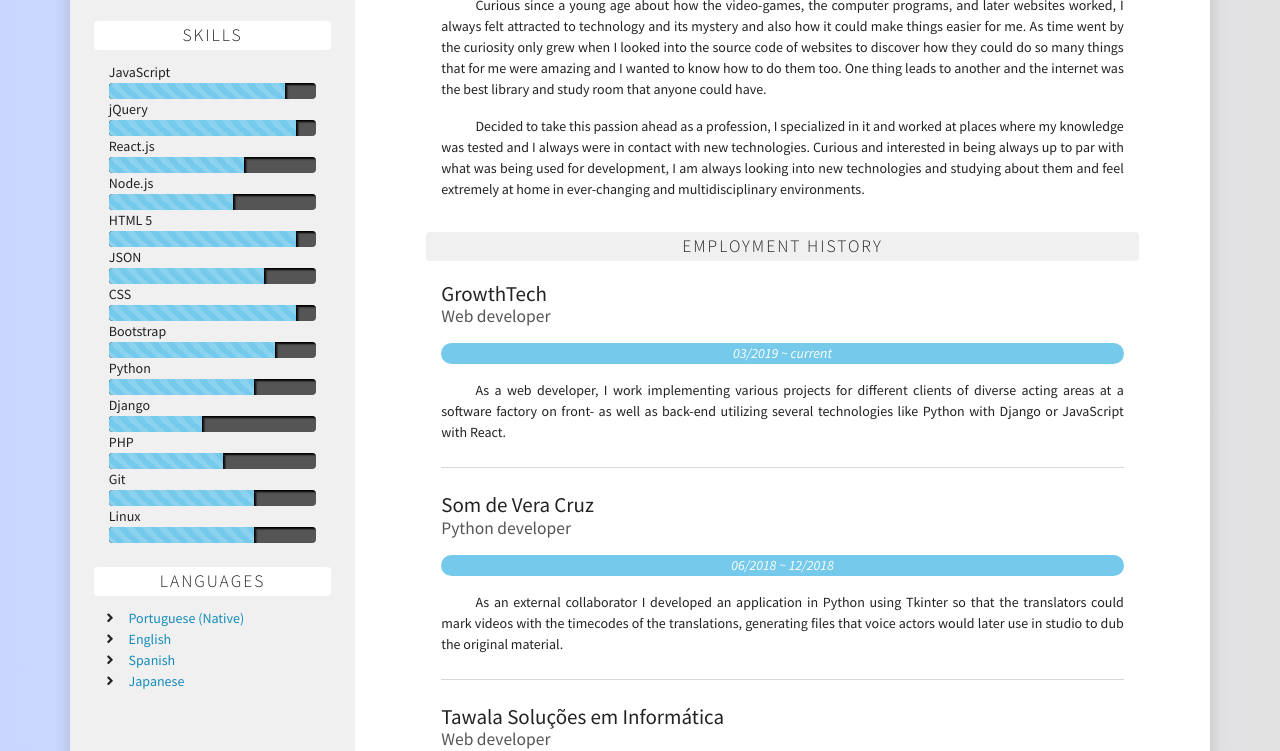
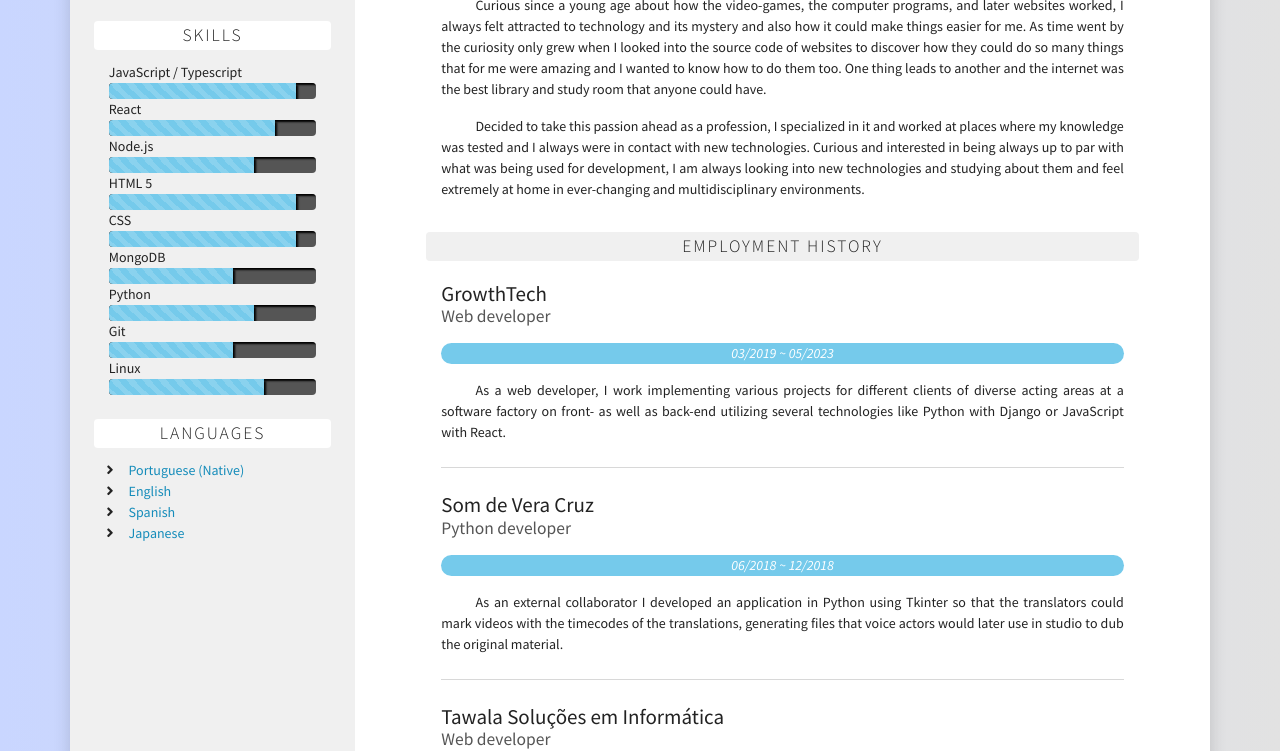
Before and after one commit to setsuya/curriculum, a plain HTML site: page index.html in a window 1280 px wide. Shown: the part 349-1100 px from the top of the page. Drawn offline with nearby package versions, Linux system fonts and the light colour scheme.

Commit message:
Update index.html
Updated employment dates and skillset.

```diff
--- a/index.html
+++ b/index.html
@@ -75,19 +75,7 @@
                     </div>
                     <div class="row justify-content-center">
                         <div class="col-10 text-left">
-                            JavaScript
-                        </div>
-                    </div>
-                    <div class="row justify-content-center">
-                        <div class="col-10 text-right">
-                            <div class="progress bg-dark">
-                                <div class="progress-bar progress-bar-striped bg-info" data-width="85"></div>
-                            </div>
-                        </div>
-                    </div>
-                    <div class="row justify-content-center">
-                        <div class="col-10 text-left">
-                            jQuery
+                            JavaScript / Typescript
                         </div>
                     </div>
                     <div class="row justify-content-center">
@@ -99,13 +87,13 @@
                     </div>
                     <div class="row justify-content-center">
                         <div class="col-10 text-left">
-                            React.js
+                            React
                         </div>
                     </div>
                     <div class="row justify-content-center">
                         <div class="col-10 text-right">
                             <div class="progress bg-dark">
-                                <div class="progress-bar progress-bar-striped bg-info" data-width="65"></div>
+                                <div class="progress-bar progress-bar-striped bg-info" data-width="80"></div>
                             </div>
                         </div>
                     </div>
@@ -117,7 +105,7 @@
                     <div class="row justify-content-center">
                         <div class="col-10 text-right">
                             <div class="progress bg-dark">
-                                <div class="progress-bar progress-bar-striped bg-info" data-width="60"></div>
+                                <div class="progress-bar progress-bar-striped bg-info" data-width="70"></div>
                             </div>
                         </div>
                     </div>
@@ -135,18 +123,6 @@
                     </div>
                     <div class="row justify-content-center">
                         <div class="col-10 text-left">
-                            JSON
-                        </div>
-                    </div>
-                    <div class="row justify-content-center">
-                        <div class="col-10 text-right">
-                            <div class="progress bg-dark">
-                                <div class="progress-bar progress-bar-striped bg-info" data-width="75"></div>
-                            </div>
-                        </div>
-                    </div>
-                    <div class="row justify-content-center">
-                        <div class="col-10 text-left">
                             CSS
                         </div>
                     </div>
@@ -159,13 +135,13 @@
                     </div>
                     <div class="row justify-content-center">
                         <div class="col-10 text-left">
-                            Bootstrap
+                            MongoDB
                         </div>
                     </div>
                     <div class="row justify-content-center">
                         <div class="col-10 text-right">
                             <div class="progress bg-dark">
-                                <div class="progress-bar progress-bar-striped bg-info" data-width="80"></div>
+                                <div class="progress-bar progress-bar-striped bg-info" data-width="60"></div>
                             </div>
                         </div>
                     </div>
@@ -183,37 +159,13 @@
                     </div>
                     <div class="row justify-content-center">
                         <div class="col-10 text-left">
-                            Django
-                        </div>
-                    </div>
-                    <div class="row justify-content-center">
-                        <div class="col-10 text-right">
-                            <div class="progress bg-dark">
-                                <div class="progress-bar progress-bar-striped bg-info" data-width="45"></div>
-                            </div>
-                        </div>
-                    </div>
-                    <div class="row justify-content-center">
-                        <div class="col-10 text-left">
-                            PHP
-                        </div>
-                    </div>
-                    <div class="row justify-content-center">
-                        <div class="col-10 text-right">
-                            <div class="progress bg-dark">
-                                <div class="progress-bar progress-bar-striped bg-info" data-width="55"></div>
-                            </div>
-                        </div>
-                    </div>
-                    <div class="row justify-content-center">
-                        <div class="col-10 text-left">
                             Git
                         </div>
                     </div>
                     <div class="row justify-content-center">
                         <div class="col-10 text-right">
                             <div class="progress bg-dark">
-                                <div class="progress-bar progress-bar-striped bg-info" data-width="70"></div>
+                                <div class="progress-bar progress-bar-striped bg-info" data-width="60"></div>
                             </div>
                         </div>
                     </div>
@@ -225,7 +177,7 @@
                     <div class="row justify-content-center">
                         <div class="col-10 text-right">
                             <div class="progress bg-dark">
-                                <div class="progress-bar progress-bar-striped bg-info" data-width="70"></div>
+                                <div class="progress-bar progress-bar-striped bg-info" data-width="75"></div>
                             </div>
                         </div>
                     </div>
@@ -394,7 +346,7 @@
                         <div class="col-10 py-1 text-left">
                             <p class="mb-0 h4">GrowthTech</p>
                             <p class="h5 mb-3 text-secondary"><span class="string_web_developer"></span></p>
-                            <p class="badge-pill badge-info text-center font-italic">03/2019 ~ <span class="string_current"></span></p>
+                            <p class="badge-pill badge-info text-center font-italic">03/2019 ~ 05/2023</p>
                             <p class="string_job_description_5 text-justify m-0"></p>
                         </div>
                     </div>
```
